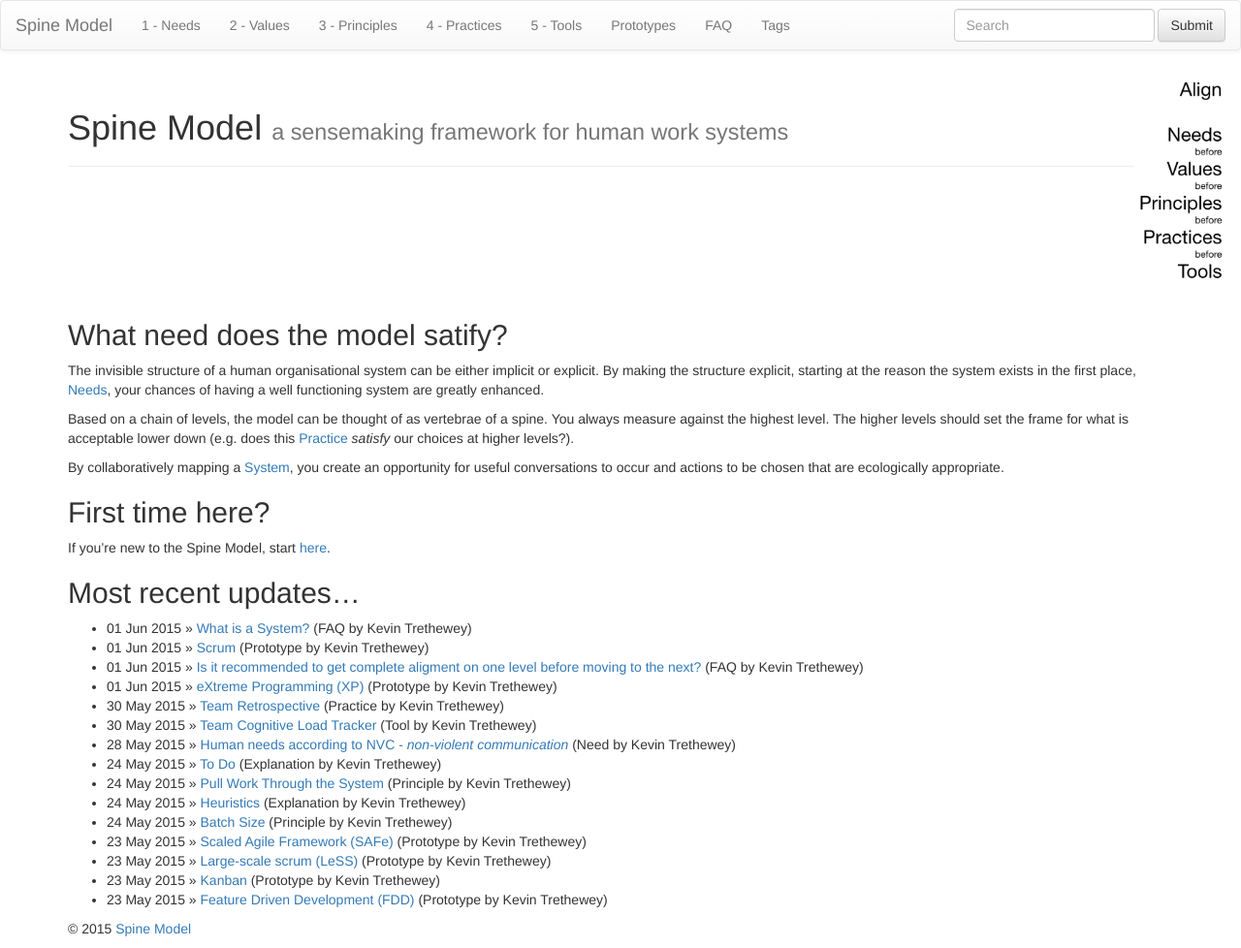
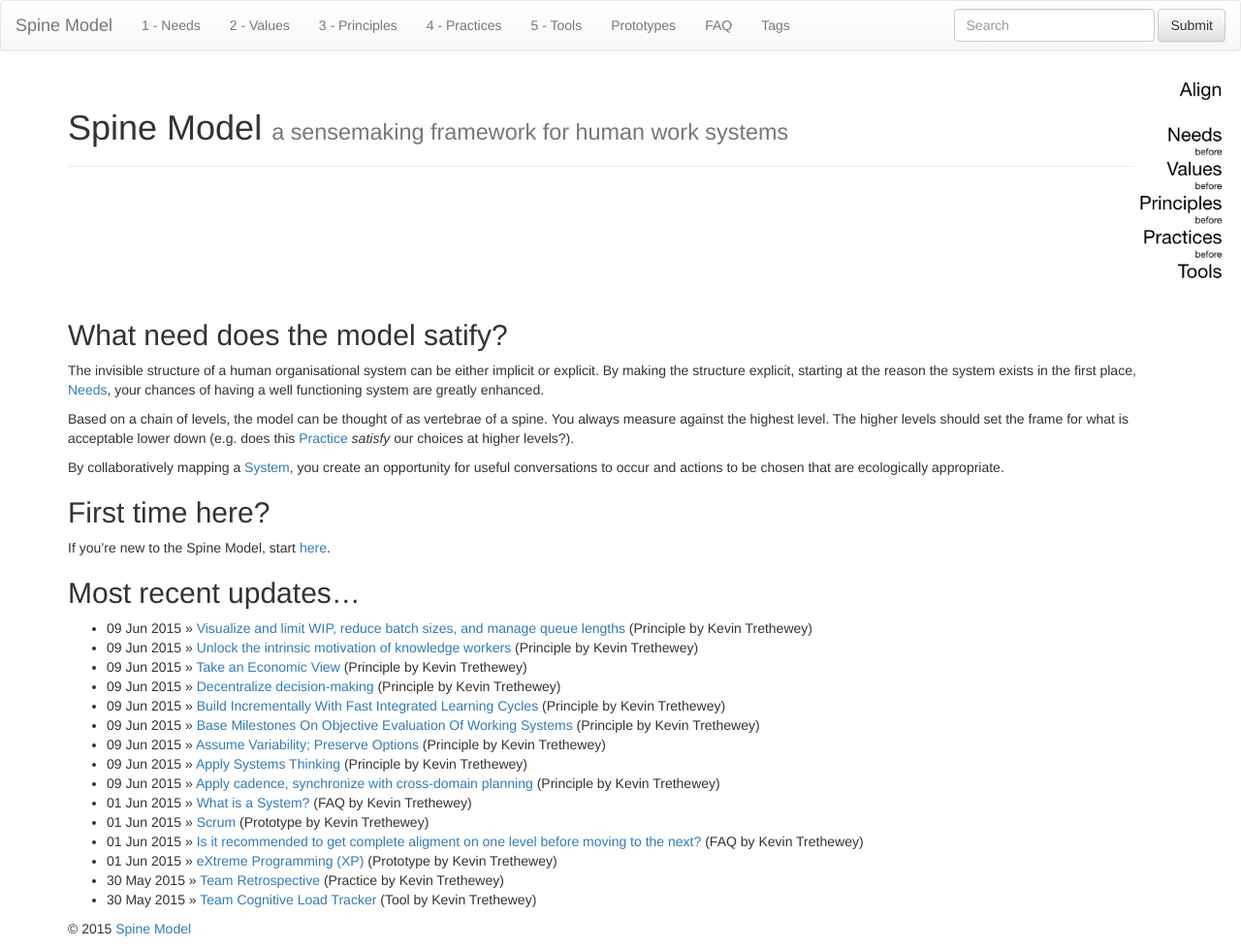
Before and after one commit to SpineModel/spinemodel.github.io, a Jekyll site: the page built from index.md, in a window 1280 px wide. Shown: the whole page at 97% size. Built offline with Jekyll 4.4.1, drawn with Linux system fonts in a browser that asks for light colours; nearby versions of some CDN libraries; library files that are not in the unit come from our copies.

Commit message:
Added SAFe principles

```diff
--- a/_posts/2015-05-23-SAFe.md
+++ b/_posts/2015-05-23-SAFe.md
@@ -8,4 +8,28 @@
 ---
 {% include JB/setup %}
 
+## Origin
 [To Do](/Explanation/TODO)
+
+## Needs
+[To Do](/Explanation/TODO)
+
+## Values
+[To Do](/Explanation/TODO)
+
+## Principles
+1. [Take an Economic View](/principle/TakeAnEconomicView)
+1. [Apply Systems Thinking](/principle/ApplySystemsThinking)
+1. [Assume Variability; Preserve Options](/principle/AssumeVariabilityPreserveOptions)
+1. [Build Incrementally With Fast Integrated Learning Cycles](/principle/BuildIncrementallyWithFastIntegratedLearningCycles)
+1. [Base Milestones On Objective Evaluation Of Working Systems](/principle/BaseMilestonesOnObjectiveEvaluationOfWorkingSystems)
+1. [Visualize and limit WIP, reduce batch sizes, and manage queue lengths](/principle/VisualizeAndLimitWIPReduceBatchSizesAndManageQueueLengths)
+1. [Apply cadence, synchronize with cross-domain planning](/principle/ApplyCadenceSynchronizeWithCrossDomainPlanning)
+1. [Unlock the intrinsic motivation of knowledge workers](/principle/UnlockTheIntrinsicMotivationOfKnowledgeWorkers)
+1. [Decentralize decision-making](/principle/DecentralizeDecisionMaking)
+
+## Practices
+[To Do](/Explanation/TODO)
+
+## Tools
+[To Do](/Explanation/TODO)
--- /dev/null
+++ b/_posts/2015-06-09-ApplyCadenceSynchronizeWithCrossDomainPlanning.md
@@ -0,0 +1,13 @@
+---
+layout: post
+title: Apply cadence, synchronize with cross-domain planning
+category : Principle
+tagline: ""
+author: Kevin Trethewey
+tags: [flow, SAFe]
+---
+{% include JB/setup %}
+
+This is the seventh [Principle](/principles.html) of [SAFe](/prototype/SAFe/).
+
+[More info here.](http://scaledagileframework.com/apply-cadence-synchronize-with-cross-domain-planning/)
--- /dev/null
+++ b/_posts/2015-06-09-ApplySystemsThinking.md
@@ -0,0 +1,13 @@
+---
+layout: post
+title: Apply Systems Thinking
+category : Principle
+tagline: ""
+author: Kevin Trethewey
+tags: [flow, SAFe]
+---
+{% include JB/setup %}
+
+This is the second [Principle](/principles.html) of [SAFe](/prototype/SAFe/).
+
+[More info here.](http://scaledagileframework.com/apply-systems-thinking/)
--- /dev/null
+++ b/_posts/2015-06-09-BaseMilestonesOnObjectiveEvaluationOfWorkingSystems.md
@@ -0,0 +1,13 @@
+---
+layout: post
+title: Base Milestones On Objective Evaluation Of Working Systems
+category : Principle
+tagline: ""
+author: Kevin Trethewey
+tags: [flow, SAFe]
+---
+{% include JB/setup %}
+
+This is the fifth [Principle](/principles.html) of [SAFe](/prototype/SAFe/).
+
+[More info here.](http://scaledagileframework.com/base-milestones-on-objective-evaluation-of-working-systems/)
--- /dev/null
+++ b/_posts/2015-06-09-BuildIncrementallyWithFastIntegratedLearningCycles.md
@@ -0,0 +1,13 @@
+---
+layout: post
+title: Build Incrementally With Fast Integrated Learning Cycles
+category : Principle
+tagline: ""
+author: Kevin Trethewey
+tags: [flow, SAFe]
+---
+{% include JB/setup %}
+
+This is the fourth [Principle](/principles.html) of [SAFe](/prototype/SAFe/).
+
+[More info here.](http://scaledagileframework.com/build-incrementally-with-fast-integrated-learning-cycles/)
--- /dev/null
+++ b/_posts/2015-06-09-UnlockTheIntrinsicMotivationOfKnowledgeWorkers.md
@@ -0,0 +1,13 @@
+---
+layout: post
+title: Unlock the intrinsic motivation of knowledge workers
+category : Principle
+tagline: ""
+author: Kevin Trethewey
+tags: [flow, SAFe]
+---
+{% include JB/setup %}
+
+This is the eighth [Principle](/principles.html) of [SAFe](/prototype/SAFe/).
+
+[More info here.](http://scaledagileframework.com/unlock-the-intrinsic-motivation-of-knowledge-workers/)
--- /dev/null
+++ b/_posts/2015-06-09-VisualizeAndLimitWIPReduceBatchSizesAndManageQueueLengths.md
@@ -0,0 +1,13 @@
+---
+layout: post
+title: Visualize and limit WIP, reduce batch sizes, and manage queue lengths
+category : Principle
+tagline: ""
+author: Kevin Trethewey
+tags: [flow, SAFe]
+---
+{% include JB/setup %}
+
+This is the sixth [Principle](/principles.html) of [SAFe](/prototype/SAFe/).
+
+[More info here.](http://scaledagileframework.com/visualize-and-limit-wip-reduce-batch-sizes-and-manage-queue-lengths/)
```
Also changed, not shown: _posts/2015-06-09-AssumeVariabilityPreserveOptions.md (added, +13 -0 lines), _posts/2015-06-09-DecentralizeDecisionMaking.md (added, +13 -0 lines), _posts/2015-06-09-TakeAnEconomicView.md (added, +13 -0 lines), 1 other file.
